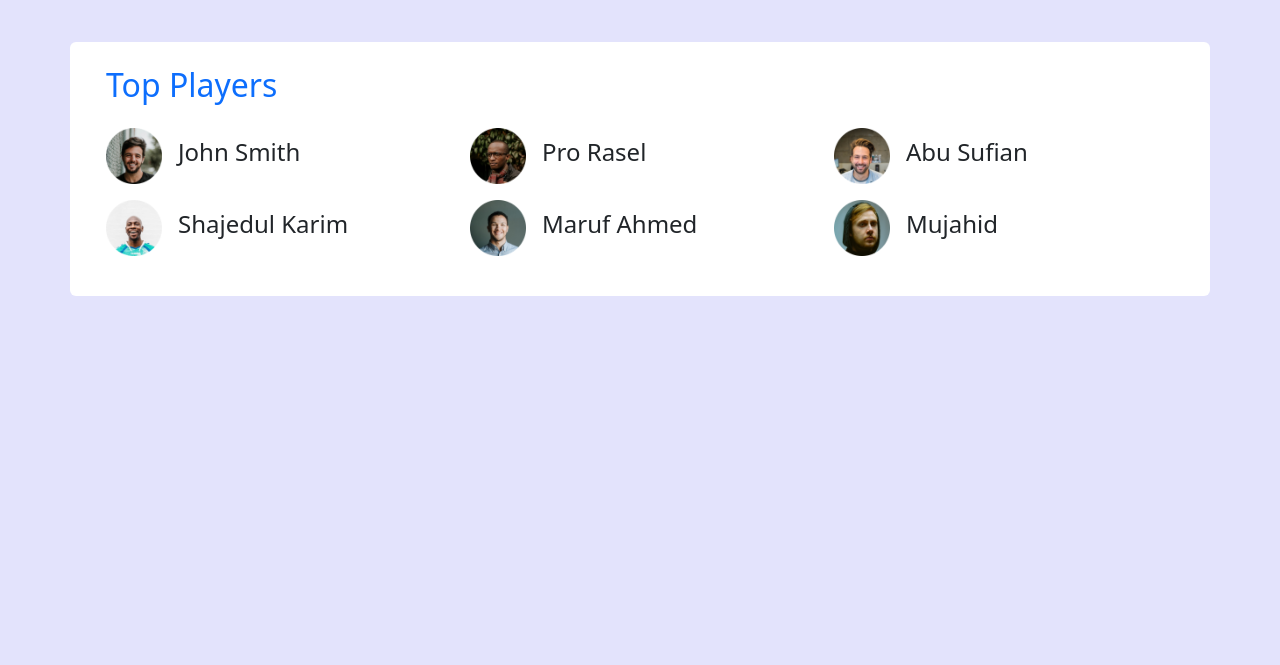
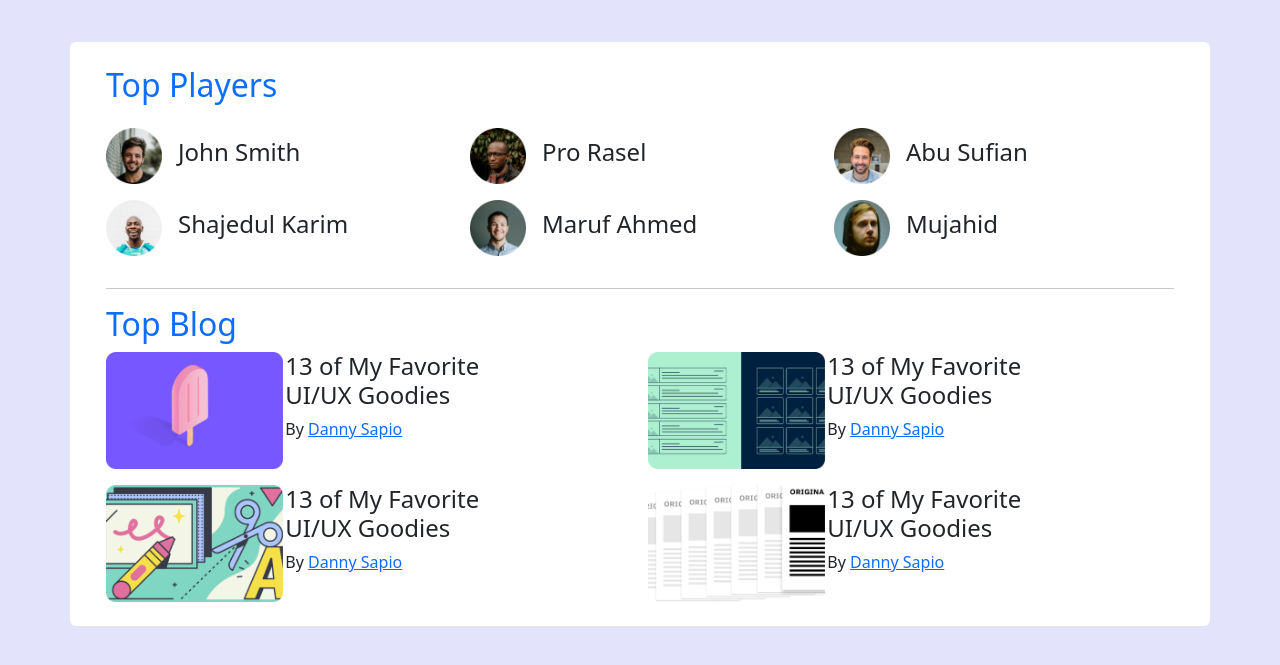
Before and after one commit to Parvez004/Leader-board-bootstrap, a plain HTML site: page index.html in a window 1280 px wide. Shown: the part 89-754 px from the top of the page. Drawn offline with Linux system fonts and the light colour scheme.

Commit message:
motamuti korlam

```diff
--- a/index.html
+++ b/index.html
@@ -72,7 +72,49 @@
               <h4 class="ms-3">Mujahid</h4>
             </div>
         </div>
+        <hr>
 
+      <div class="Top-blog"></div>
+      <h2 class="text-primary">Top Blog</h2>
+      <div class="row g-3">
+      <div class="col-md-12 col-lg-6 d-flex">
+        <div class="row">
+          <div class="image col-12 col-md-12 col-lg-4"><img src="images/blogs/blog-1.png" width="177px" alt=""></div>
+        <div class="ps-2 col-12 col-md-12 col-lg-6">
+          <h4>13 of My Favorite UI/UX Goodies</h4>
+          <p>By <a href="">Danny Sapio</a></p>
+        </div>
+        </div>
+      </div>
+      <div class="col-md-12 col-lg-6 d-flex">
+        <div class="row">
+          <div class="image col-12 col-md-12 col-lg-4"><img src="images/blogs/blog-2.png" width="177px" alt=""></div>
+        <div class="ps-2 col-12 col-md-12 col-lg-6">
+          <h4>13 of My Favorite UI/UX Goodies</h4>
+          <p>By <a href="">Danny Sapio</a></p>
+        </div>
+        </div>
+      </div>
+      <div class="col-md-12 col-lg-6 d-flex">
+        <div class="row">
+          <div class="image col-12 col-md-12 col-lg-4"><img src="images/blogs/blog-3.png" width="177px" alt=""></div>
+        <div class="ps-2 col-12 col-md-12 col-lg-6">
+          <h4>13 of My Favorite UI/UX Goodies</h4>
+          <p>By <a href="">Danny Sapio</a></p>
+        </div>
+        </div>
+      </div>
+      <div class="col-md-12 col-lg-6 d-flex">
+        <div class="row">
+          <div class="image col-12 col-md-12 col-lg-4"><img src="images/blogs/blog-4.png" width="177px" alt=""></div>
+        <div class="ps-2 col-12 col-md-12 col-lg-6">
+          <h4>13 of My Favorite UI/UX Goodies</h4>
+          <p>By <a href="">Danny Sapio</a></p>
+        </div>
+        </div>
+      </div>
+     </div>
+     </div>
       </section>
     </main>
 
```
